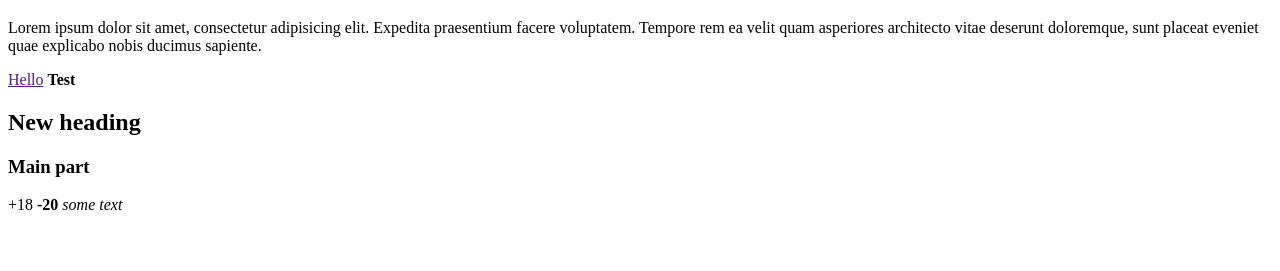
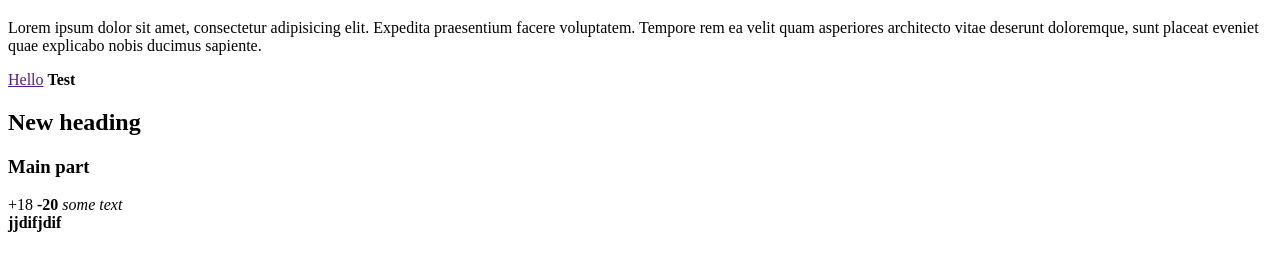
Before and after one commit to likermusic/test-github-2025, a plain HTML site: page index.html in a window 1280 px wide. Shown: the part 61-332 px from the top of the page. Drawn offline with Linux system fonts and the light colour scheme.

```diff
--- a/index.html
+++ b/index.html
@@ -22,6 +22,7 @@
     <b>-20</b>
     <i>some text</i>
   </main>
+  <b>jjdifjdif</b>
 </body>
 
 </html>
```
Also changed, not shown: замети.txt (added), 1 other file.
